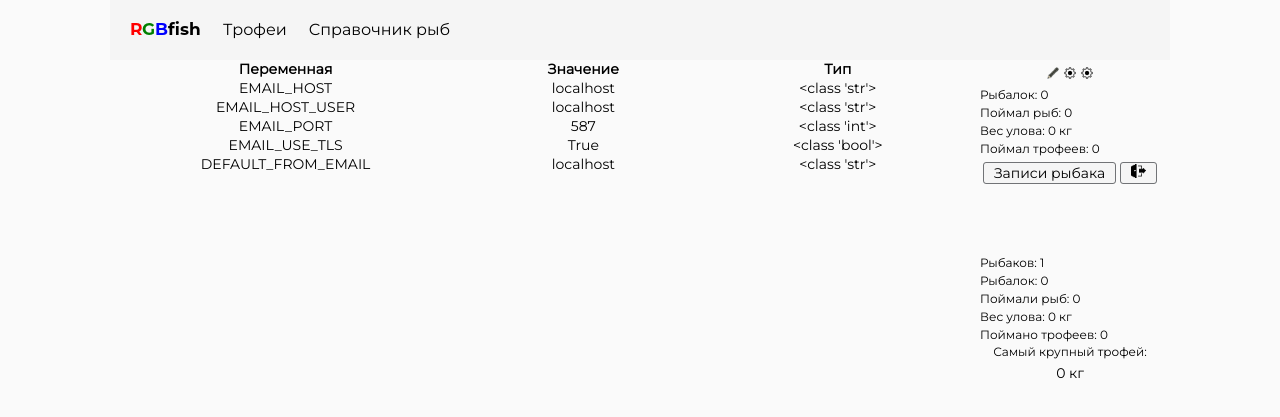
After one commit to AntonKrasnokutsky/fishing_oracle, a Django app: page /settings/environments/ in a window 1280 px wide. The commit adds this page. Shown: the top 417 px of the page. Run offline with Django 3.2, Linux system fonts and the light colour scheme; the visitor is signed in with stand-in values (Sample User, id 1); data comes from the database, SQL or seed files in the repository; data that the repository does not hold is empty; some libraries are stand-ins or nearby versions.

Commit message:
Переменные среды
Просмотр переменных среды

```diff
--- a/fishing/static/js/main.js
+++ b/fishing/static/js/main.js
@@ -1,6 +1,5 @@
 function copyToClipboard(id_to_copy) {
     var t = document.getElementById(id_to_copy);
-    t.select();
     navigator.clipboard.writeText(t.value);
     alert("Ссылка скопирована: " + t.value);
 }
--- a/fishing/templates/fishing/base.html
+++ b/fishing/templates/fishing/base.html
@@ -42,7 +42,19 @@
                 <div class="info">
                   {% if user.is_authenticated %}
                     <div class="info__content">
-                      <p class="info__nickname">{{ user.nick }} <a class="button__img" href="{% url 'accounts:editnick' %}"><img class="info__image" src="{% static 'images/edit.png' %}" alt="sign_out"></a>{% if user.is_staff %}<a class="button__img" href="{% url 'fishing:settings' %}"><img class="info__image" src="{% static 'images/logo_settings.png' %}" alt="sign_out"></a> {% endif %} </p>
+                      <p class="info__nickname">
+                        {{ user.nick }}
+                        <a class="button__img" href="{% url 'accounts:editnick' %}">
+                          <img class="info__image" src="{% static 'images/edit.png' %}" alt="Edit">
+                        </a>
+                        {% if user.is_staff %}
+                          <a class="button__img" href="{% url 'fishing:settings' %}">
+                            <img class="info__image" src="{% static 'images/logo_settings.png' %}" alt="Settings">
+                          </a>
+                          <a class="button__img" href="{% url 'fishing:environments' %}">
+                            <img class="info__image" src="{% static 'images/logo_settings.png' %}" alt="Vars">
+                          </a>
+                        {% endif %} </p>
                       <ul class="info__list">
                         <li class="info__item">
                           Рыбалок:
--- a/fishing/templates/fishing/notes/fishing/report_settings.html
+++ b/fishing/templates/fishing/notes/fishing/report_settings.html
@@ -1,7 +1,8 @@
 {% extends 'fishing/base.html' %}
 {% load l10n %}
+{% load static %}
 {% block content %}
-{% load static %}
+
 
 <div class="content__item">
 
--- a/fishing/templates/fishing/notes/fishing/select_crochet.html
+++ b/fishing/templates/fishing/notes/fishing/select_crochet.html
@@ -1,6 +1,6 @@
 {% extends 'fishing/base.html' %}
+{% load static %}
 {% block content %}
-{% load static %}
 
 {% if crochet_list %}
 <table>
--- a/fishing/templates/fishing/notes/fishing/select_leash.html
+++ b/fishing/templates/fishing/notes/fishing/select_leash.html
@@ -1,6 +1,6 @@
 {% extends 'fishing/base.html' %}
+{% load static %}
 {% block content %}
-{% load static %}
 
 {% if leash_list %}
 <table>
@@ -23,5 +23,3 @@
 <div class="content__item content__item--center">
   <a class="button__std" href="{% url 'fishing:fishing_details' fishing.id %}">Назад</a>
 </div>
-
-{% endblock %}
--- /dev/null
+++ b/fishing/templates/fishing/settings/environment.html
@@ -0,0 +1,22 @@
+{% extends 'fishing/base.html' %}
+{% load element_by_key %}
+{% load len_element %}
+{% block content %}
+<div class="content__inner">
+  <table>
+    <header>
+      <th>Переменная</th>
+      <th>Значение</th>
+      <th>Тип</th>
+    </header>
+    {% for i in environments|get_len %}
+      <tr>
+        <td>{{ environments.variables|get_element:i }}</td>
+        <td>{{ environments.value|get_element:i }}</td>
+        <td>{{ environments.type|get_element:i }}</td>
+      </tr>
+    {% endfor %}
+  </table>
+</div>
+
+{% endblock %}
--- a/fishing/url/urls_settings.py
+++ b/fishing/url/urls_settings.py
@@ -8,6 +8,10 @@ urlpatterns = [
          views.Settings.as_view(),
          name='settings'),
 
+    # Переменные среды
+    path('environments/',
+         views.EnvironmentVariables.as_view(),
+         name='environments'),
     # Блок грунта
     # Список вариантов грунта
     path('primings/',
--- a/fishing/view/views_settings.py
+++ b/fishing/view/views_settings.py
@@ -1,3 +1,4 @@
+from fishing_oracle.settings import DEFAULT_FROM_EMAIL, EMAIL_HOST, EMAIL_HOST_PASSWORD, EMAIL_HOST_USER, EMAIL_PORT, EMAIL_USE_TLS
 from django.shortcuts import get_object_or_404
 from django.shortcuts import render
 from django.shortcuts import redirect
@@ -929,3 +930,37 @@ class WaterCategoryEdit(View):
                        'siteinfo': siteinfo(),
                        'form': form,
                        'water_category': water_category})
+
+
+class EnvironmentVariables(View):
+
+    template = 'fishing/settings/environment.html'
+
+    @method_decorator(staff_member_required(login_url='login'))
+    def dispatch(self, *args, **kwargs):
+        return super().dispatch(*args, **kwargs)
+
+    def get(self, request, *args, **kwargs):
+        result = {'variables': [],
+                  'value': [],
+                  'type': []}
+        result['variables'].append('EMAIL_HOST')
+        result['value'].append(EMAIL_HOST)
+        result['type'].append(type(EMAIL_HOST))
+        result['variables'].append('EMAIL_HOST_USER')
+        result['value'].append(EMAIL_HOST_USER)
+        result['type'].append(type(EMAIL_HOST_USER))
+        result['variables'].append('EMAIL_PORT')
+        result['value'].append(EMAIL_PORT)
+        result['type'].append(type(EMAIL_PORT))
+        result['variables'].append('EMAIL_USE_TLS')
+        result['value'].append(EMAIL_USE_TLS)
+        result['type'].append(type(EMAIL_USE_TLS))
+        result['variables'].append('DEFAULT_FROM_EMAIL')
+        result['value'].append(DEFAULT_FROM_EMAIL)
+        result['type'].append(type(DEFAULT_FROM_EMAIL))
+        return render(request,
+                      self.template,
+                      {'fisherman': getuserinfo(self.request),
+                       'siteinfo': siteinfo(),
+                       'environments': result})
```
Also changed, not shown: fishing_oracle/settings.py (+8 -13 lines), fishing/static/js/main.min.js.
